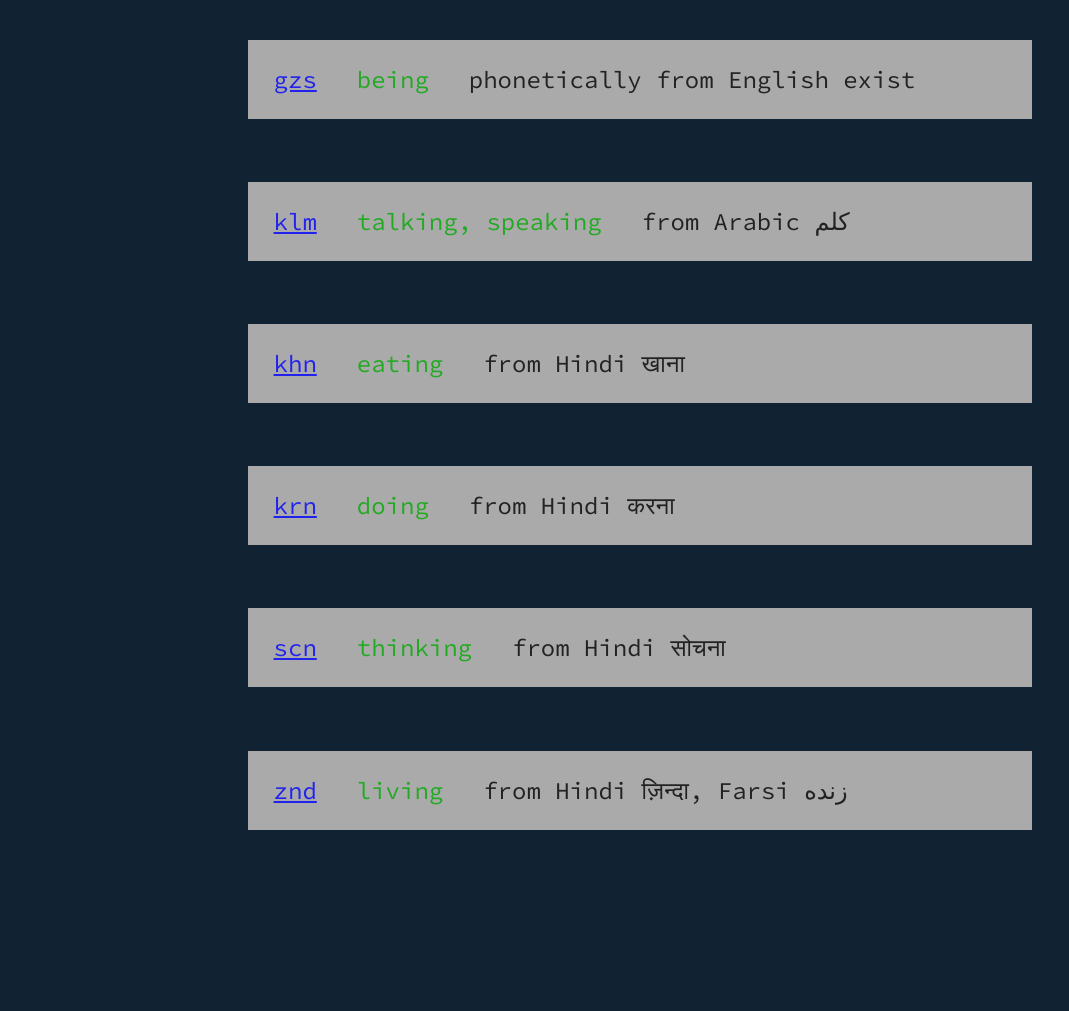
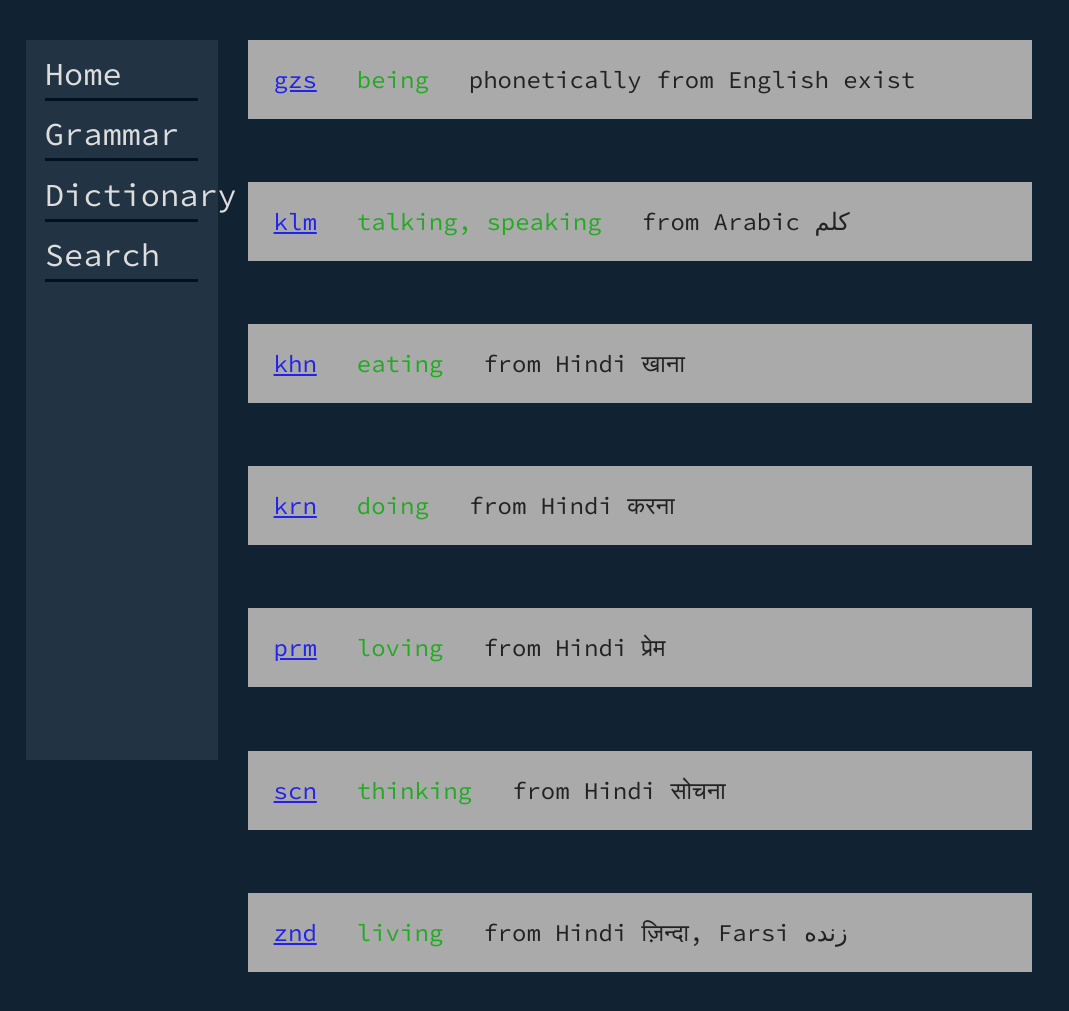
Before and after one commit to gsingh-0-0-1/krnlang, a Flask app: page /dict in a window 1280 px wide. Shown: the whole page, without its empty margins (0-1069 px from the left). Before the commit the page ends 830 px from the top, so only its background shows below. Run offline with Flask 3, Linux system fonts and the light colour scheme; some web fonts are replaced.

Commit message:
add UI navigation to all pages, correct typo

```diff
--- a/langdata/main.json
+++ b/langdata/main.json
@@ -15,6 +15,10 @@
 		"rel" : "doing",
 		"der" : "from Hindi करना"
 	},
+	"prm" : {
+		"rel" : "loving",
+		"der" : "from Hindi प्रेम"
+	},
 	"scn" : {
 		"rel" : "thinking",
 		"der" : "from Hindi सोचना"
--- a/templates/dict.html
+++ b/templates/dict.html
@@ -83,10 +83,51 @@
 			color: #222;
 		}
 
+		#leftmenu {
+			position: fixed;
+			left: 2%;
+			top: 5%;
+			width: 15%;
+			height: 90%;
+			background-color: #234;
+		}
+
+		.menu_item {
+			position: relative;
+			font-size: 4vh;
+			font-family: Source Code Pro;
+			color: #ddd;
+			left: 10%;
+			margin-top: 5%;
+			width: 80%;
+			padding: 0.5vh 0;
+			border-bottom: 3px solid #012;
+		}
+
+		.menu_item a {
+			color: #ddd;
+			text-decoration: none;
+		}
+
 		table { border-collapse: collapse; }
 	</style>
 </head>
 <body>
+	<div id="leftmenu">
+		<div id="search_href_div" class="menu_item">
+			<a href='/'>Home</a>
+		</div>
+		<div id="search_href_div" class="menu_item">
+			<a href='/grammar'>Grammar</a>
+		</div>
+		<div id="search_href_div" class="menu_item">
+			<a href='/dict'>Dictionary</a>
+		</div>
+		<div id="search_href_div" class="menu_item">
+			<a href='/search'>Search</a>
+		</div>
+	</div>
+
 	<div id="first_root" class="root_panel" style="display: none">
 		<span id="root" class="root_desc_item">
 
--- a/templates/grammar.html
+++ b/templates/grammar.html
@@ -137,7 +137,7 @@
 
 		root + e -> expansive form
 		<br>
-		<span class="krn_word">krn</span>+<span class="krn_word">e</span> -> <span class="krn_word">krne</span>: speaking, discussing
+		<span class="krn_word">krn</span>+<span class="krn_word">e</span> -> <span class="krn_word">krne</span>: creating, making
 
 		<br><br>
 
```
Also changed, not shown: templates/search.html (+41 -0 lines).
